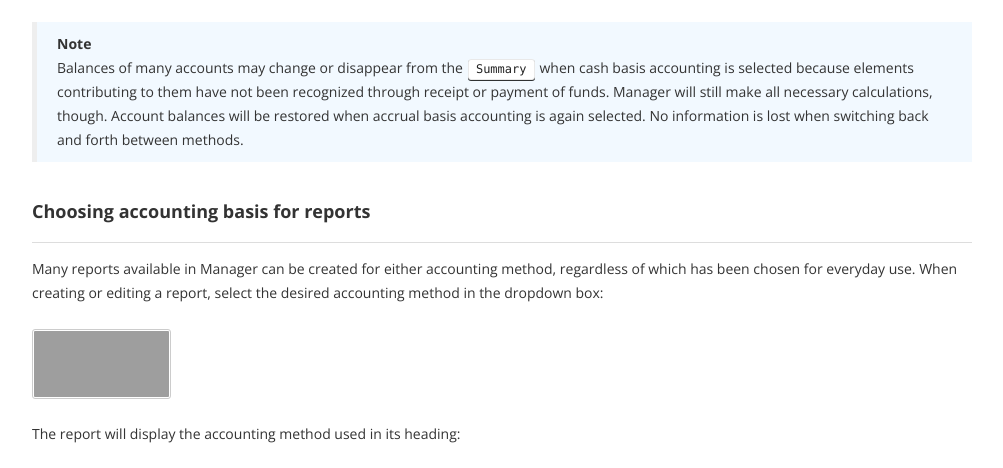
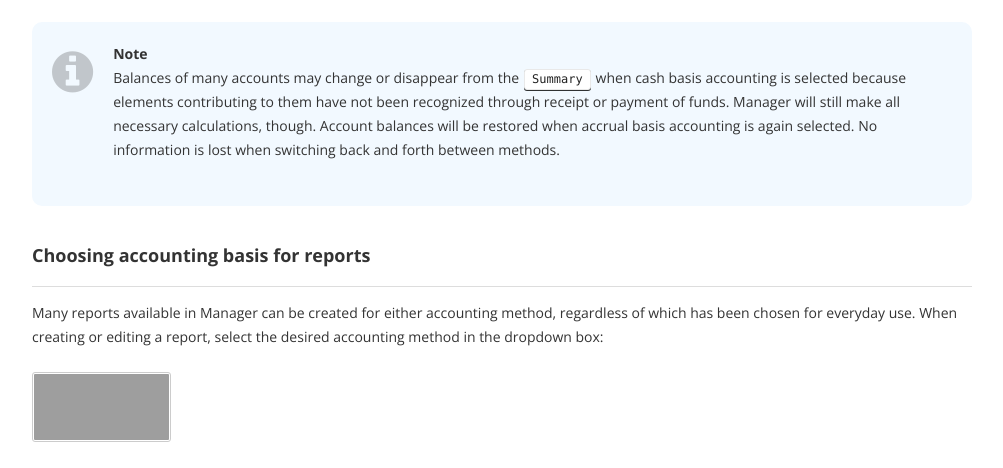
Before and after one commit to 3etechinns/www.manager.io, a Jekyll site: the page built from _guides/7129.html, in a window 1280 px wide. Shown: the part 1188-1656 px from the top of the page, without its empty margins (138-1141 px from the left). Built offline with Jekyll 4.4.1, drawn with Linux system fonts in a browser that asks for light colours; nearby versions of some CDN libraries; comment, search, counter and statistics services are not loaded; grey boxes are pictures that could not be loaded.

```diff
--- a/_guides/7129.html
+++ b/_guides/7129.html
@@ -20,7 +19,7 @@ tags: reports summary summary-start-date-form
 
 <p><img src="https://cdn-business2.discourse.org/uploads/manager1/original/2X/d/d72c6c24a4cd682ab888e0f52aa11d0e52a76bb4.png" width="284" height="379"></p>
 
-<blockquote><p><strong>Note</strong><br>Balances of many accounts may change or disappear from the <kbd>Summary</kbd> when cash basis accounting is selected because elements contributing to them have not been recognized through receipt or payment of funds. Manager will still make all necessary calculations, though. Account balances will be restored when accrual basis accounting is again selected. No information is lost when switching back and forth between methods.</p></blockquote>
+<table style="background-color: #F2F9FF; border-radius: 10px; margin-bottom: 20px"><tr><td style="font-size: 48px; opacity: 0.25; padding: 20px; padding-top: 15px; padding-right: 0px; vertical-align: top"><i class="fa fa-info-circle"></i></td><td style="padding: 20px"><p><strong>Note</strong><br>Balances of many accounts may change or disappear from the <kbd>Summary</kbd> when cash basis accounting is selected because elements contributing to them have not been recognized through receipt or payment of funds. Manager will still make all necessary calculations, though. Account balances will be restored when accrual basis accounting is again selected. No information is lost when switching back and forth between methods.</p></td></tr></table>
 
 <h3>Choosing accounting basis for reports</h3>
 
@@ -30,9 +29,7 @@ tags: reports summary summary-start-date-form
 
 <p>The report will display the accounting method used in its heading:</p>
 
-<p><div class="lightbox-wrapper"><a data-download-href="https://cdn-business2.discourse.org/uploads/manager1/bb07f11d8b26aa907ad40e08f5c45ae754797ae2" href="https://cdn-business2.discourse.org/uploads/manager1/original/2X/b/bb07f11d8b26aa907ad40e08f5c45ae754797ae2.png" class="lightbox" title="Screen Shot 2016-09-21 at 6.22.42 PM.png"><img src="https://cdn-business2.discourse.org/uploads/manager1/optimized/2X/b/bb07f11d8b26aa907ad40e08f5c45ae754797ae2_1_690x183.png" width="690" height="183"><div class="meta">
-<span class="filename">Screen Shot 2016-09-21 at 6.22.42 PM.png</span><span class="informations">736x196 19.1 KB</span><span class="expand"></span>
-</div></a></div></p>
+<p><img src="https://cdn-business2.discourse.org/uploads/manager1/original/2X/b/bb07f11d8b26aa907ad40e08f5c45ae754797ae2.png"></p>
 
 <p>Reports of both types can be created and saved for the same period and will be available when the particular report is selected in the <kbd>Reports</kbd> tab:</p>
 
```
Also changed, not shown: other parts of _guides/7129.html (+1 -2 lines).
